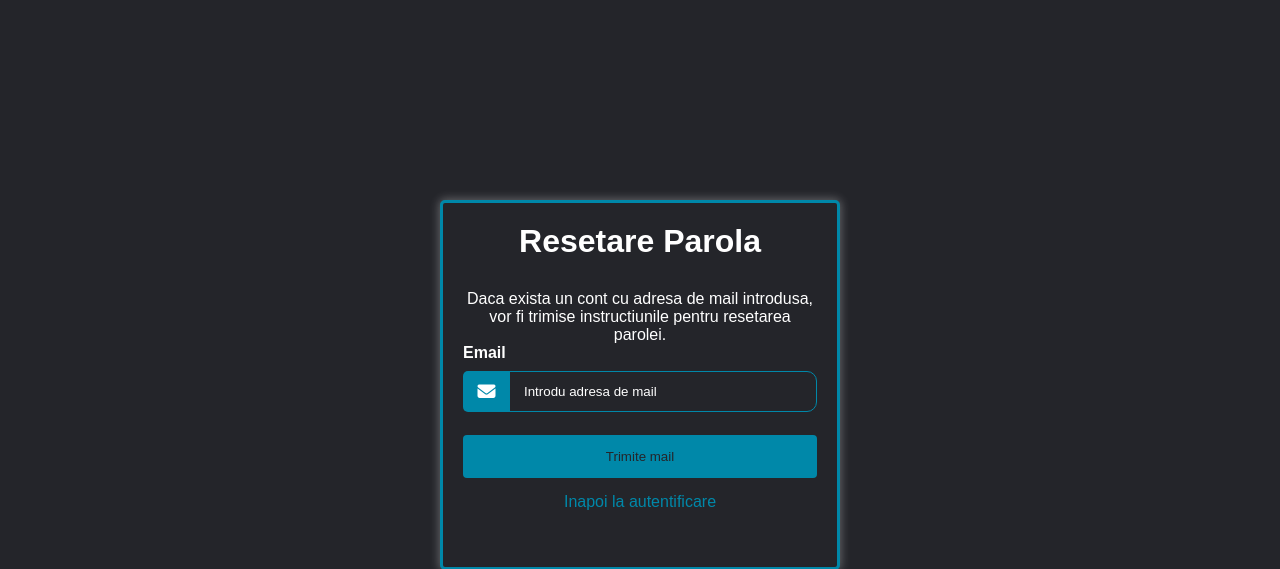
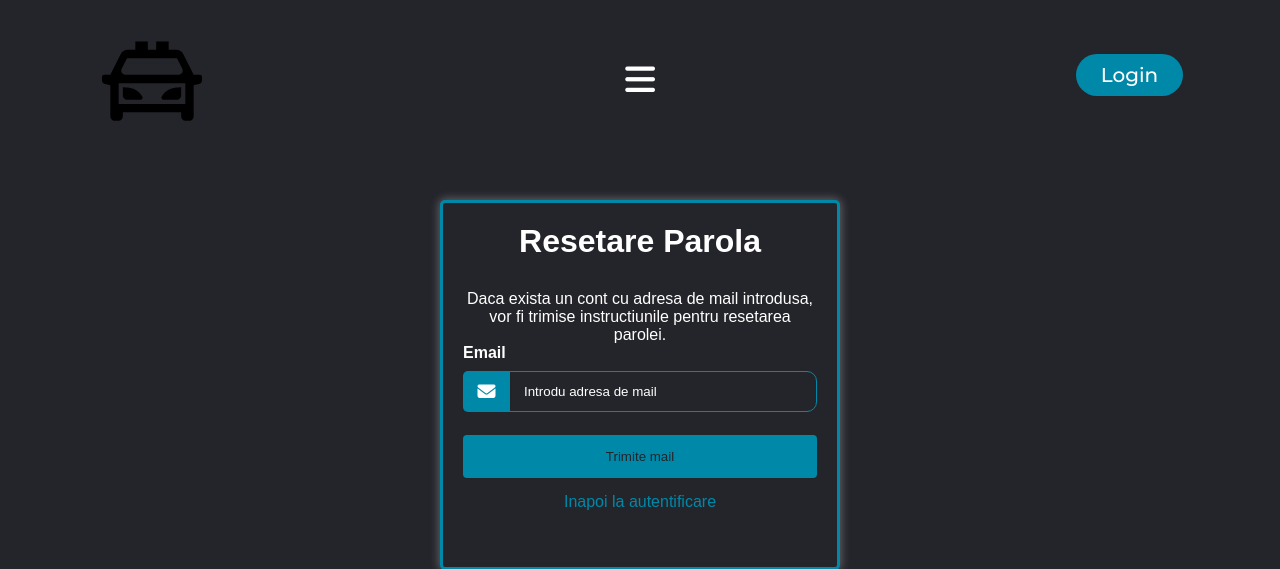
Before and after one commit to TeodorescuCalin/RoT, a PHP site: page /pages/forgotPassword.html in a window 1280 px wide. Shown: the top 569 px of the page. Run offline with PHP 8.4, Linux system fonts and the light colour scheme; style sheets or scripts are compiled from the project's sources; some libraries are stand-ins or nearby versions.

Commit message:
Updated the navbar dropdown

```diff
--- a/src/pages/navbar.html
+++ b/src/pages/navbar.html
@@ -7,10 +7,7 @@
     <link rel="stylesheet" href="../styles/navbar.css">
     <link rel="preconnect" href="https://fonts.googleapis.com">
     <link rel="preconnect" href="https://fonts.gstatic.com" crossorigin>
-    <link rel="preconnect" href="https://fonts.googleapis.com">
-    <link rel="preconnect" href="https://fonts.gstatic.com" crossorigin>
     <script src="https://kit.fontawesome.com/3ec5bc2749.js" crossorigin="anonymous"></script>
-    <!--    <script src="../scripts/navbarResize.js"> </script>-->
 </head>
 <body>
 
@@ -40,20 +37,10 @@
             <li> <a href="#" id="helpButton"> Ajutor </a> </li>
         </ul>
     </nav>
-    <button type="button" class="loginButton"> Login </button>
-
-<!--        <div id="menuBar" class="menuBarBlock">-->
-<!--            <a id="legislationButton" class="menuBarBlock__legislation"> Legislatie </a>-->
-<!--            <a id="signsButton" class="menuBarBlock__signs"> Semne rutiere </a>-->
-<!--            <a id="learnButton" class="menuBarBlock__learn"> Invata </a>-->
-<!--            <a id="testButton" class="menuBarBlock__test"> Chestionare </a>-->
-<!--        </div>-->
-<!--    </div>-->
+    <button type="button" onclick = "window.location.href='login.html'" class="loginButton"> Login </button>
 </header>
 
-    <div class="textHomePage"> cel mai smecher site din daciaaaaaaaa </div>
-
-
+<script src="../scripts/navBar/navbarPushOnExpand.js"></script>
 
 </body>
 </html>
--- /dev/null
+++ b/src/scripts/navBar/navbarPushOnExpand.js
@@ -0,0 +1,9 @@
+const expandCheckBox = document.getElementById("checkNav");
+
+expandCheckBox.addEventListener('change', element => {
+    if ( element.target.checked === true ) {
+        document.getElementById("navigationBar").style.marginBottom = "700px";
+    } else {
+        document.getElementById("navigationBar").style.marginBottom = "0px";
+    }
+})
--- a/src/styles/forgotPassword.scss
+++ b/src/styles/forgotPassword.scss
@@ -16,10 +16,3 @@
     color: white;
   }
 }
-
-@media (max-width: 1304px) {
-  #navigationBar {
-      display: none;
-  }
-
-}
--- a/src/styles/login.scss
+++ b/src/styles/login.scss
@@ -18,9 +18,3 @@
     color: blue;
   }
 }
-
-@media (max-width: 1304px) {
-  #navigationBar {
-      display: none;
-  }
-}
--- a/src/styles/navbar.scss
+++ b/src/styles/navbar.scss
@@ -9,7 +9,6 @@ $loginButtonHoverColor: rgba(0, 136, 169, 0.5);
 
 @mixin flex-display($justify: left){
     display: flex;
-    //flex-direction: row;
     justify-content: $justify;
 }
 
@@ -61,7 +60,6 @@ header {
     text-decoration: none;
     padding: 5px 0;
     margin: 0 20px;
-    //transition: all .50s ease;
 }
 
 .homeButton {
@@ -130,6 +128,10 @@ div.textHomePage {
 }
 
 @media (max-width: 1304px) {
+    .navBar {
+        height: 100px;
+    }
+
     .navButtons {
         @include block-display(block);
         position: relative;
@@ -273,9 +275,3 @@ div.textHomePage {
         padding: 0 0 0 0;
     }
 }
-
-@media (max-width: 350px) {
-    .navBar__buttons a {
-        font-size: 28px;
-    }
-}
```
